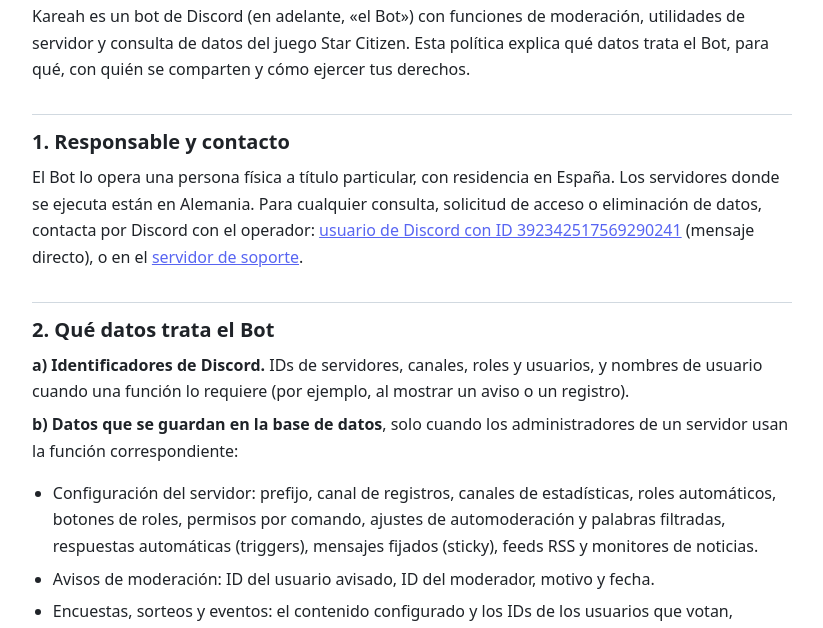
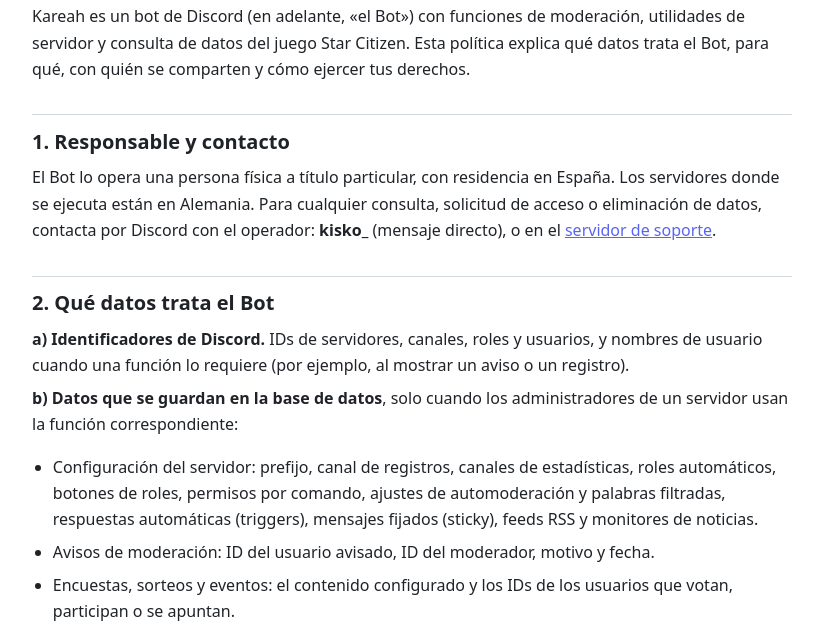
Before and after one commit to FranLopezZ/kareah-legal, a plain HTML site: page privacy.html in a window 1280 px wide. Shown: the part 157-785 px from the top of the page, without its empty margins (228-1051 px from the left). Drawn offline with Linux system fonts and the light colour scheme.

Commit message:
Update contact information in privacy policy

```diff
--- a/privacy.html
+++ b/privacy.html
@@ -27,7 +27,7 @@
 <p>Kareah es un bot de Discord (en adelante, «el Bot») con funciones de moderación, utilidades de servidor y consulta de datos del juego Star Citizen. Esta política explica qué datos trata el Bot, para qué, con quién se comparten y cómo ejercer tus derechos.</p>
 
 <h2>1. Responsable y contacto</h2>
-<p>El Bot lo opera una persona física a título particular, con residencia en España. Los servidores donde se ejecuta están en Alemania. Para cualquier consulta, solicitud de acceso o eliminación de datos, contacta por Discord con el operador: <a href="https://discord.com/users/392342517569290241">usuario de Discord con ID 392342517569290241</a> (mensaje directo), o en el <a href="https://discord.gg/vGnZMUSk95">servidor de soporte</a>.</p>
+<p>El Bot lo opera una persona física a título particular, con residencia en España. Los servidores donde se ejecuta están en Alemania. Para cualquier consulta, solicitud de acceso o eliminación de datos, contacta por Discord con el operador: <b>kisko_</b> (mensaje directo), o en el <a href="https://discord.gg/vGnZMUSk95">servidor de soporte</a>.</p>
 
 <h2>2. Qué datos trata el Bot</h2>
 <p><strong>a) Identificadores de Discord.</strong> IDs de servidores, canales, roles y usuarios, y nombres de usuario cuando una función lo requiere (por ejemplo, al mostrar un aviso o un registro).</p>
@@ -89,7 +89,7 @@
 <p>Kareah is a Discord bot (“the Bot”) offering moderation tools, server utilities and Star Citizen game-data lookups. This policy explains what data the Bot processes, why, who it is shared with, and how to exercise your rights.</p>
 
 <h2>1. Controller and contact</h2>
-<p>The Bot is run by an individual resident in Spain. The servers it runs on are in Germany. For any question or request to access or delete data, contact the operator on Discord: <a href="https://discord.com/users/392342517569290241">Discord user ID 392342517569290241</a> (direct message), or in the <a href="https://discord.gg/vGnZMUSk95">support server</a>.</p>
+<p>The Bot is run by an individual resident in Spain. The servers it runs on are in Germany. For any question or request to access or delete data, contact the operator on Discord: <b>kisko_</b> (direct message), or in the <a href="https://discord.gg/vGnZMUSk95">support server</a>.</p>
 
 <h2>2. Data the Bot processes</h2>
 <p><strong>a) Discord identifiers.</strong> Server, channel, role and user IDs, and usernames where a feature requires it (for example, when showing a warning or a log entry).</p>
```
